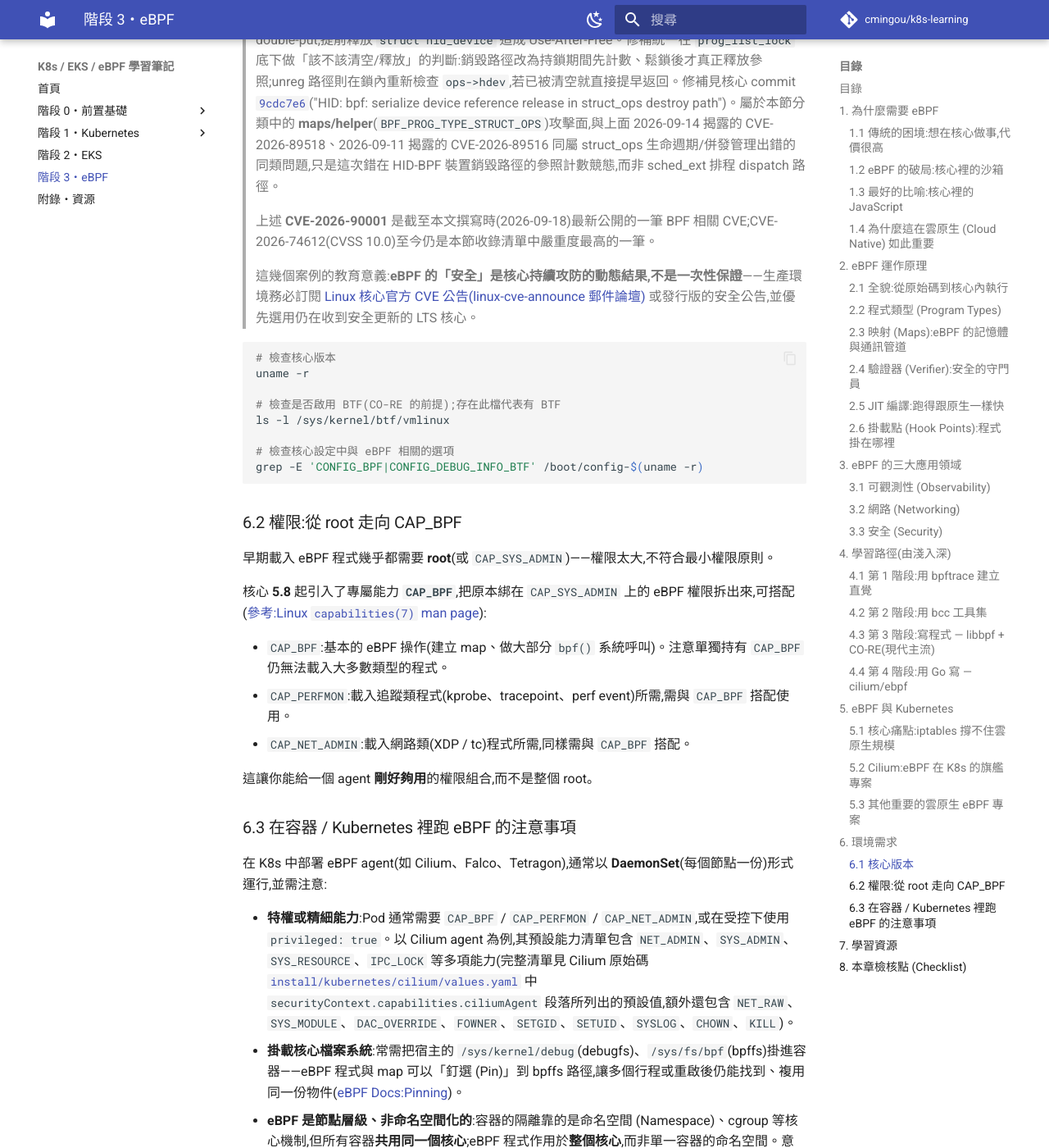
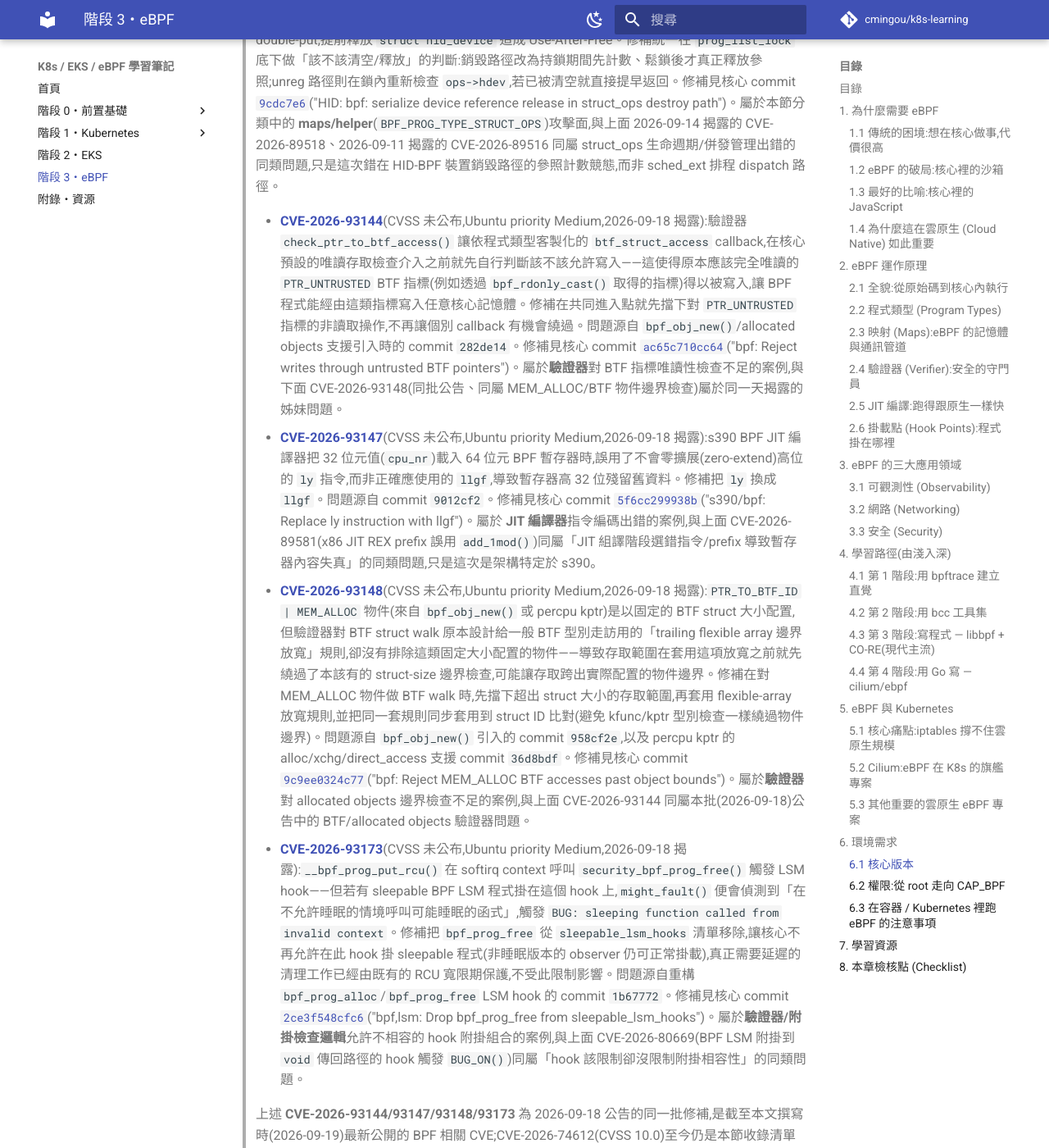
Before and after one commit to cmingou/k8s-learning, an MkDocs documentation site: the page built from docs/03-ebpf/README.md, in a window 1280 px wide and 1400 px high, scrolled down 31327 px. Shown: the whole window at 82% size. Built offline with MkDocs 1.6.1 and Material for MkDocs 9.7.7, drawn with Linux system fonts in a browser that asks for light colours; comment, search, counter and statistics services are not loaded; some of the changed text lies outside the part shown.

Commit message:
Add 4 missing eBPF kernel CVEs from 2026-09-18 disclosure batch
CVE-2026-93144 (verifier: writes allowed through untrusted BTF pointers),
CVE-2026-93147 (s390 BPF JIT missing zero-extension on 32-to-64-bit load),
CVE-2026-93148 (verifier: MEM_ALLOC BTF flexible-array bounds bypass), and
CVE-2026-93173 (BPF LSM: bpf_prog_free sleepable hook called from softirq
context) were all disclosed 2026-09-18 but were missing from the running
CVE list, which previously ended at CVE-2026-90001 (2026-09-17). Updated
the closing "most recent CVE" note accordingly.

Each entry's fix commit was independently verified directly against
github.com/torvalds/linux (commit message and changed files), and each
CVE's existence/disclosure date cross-checked against ubuntu.com/security.
CVSS scores are not yet published by Ubuntu for any of the four, so they
are marked accordingly rather than guessed.

Co-Authored-By: Claude Sonnet 5 <noreply@anthropic.com>
Claude-Session: https://claude.ai/code/session_0134wGLdUbDcLmUix2EhKzTu

```diff
--- a/docs/03-ebpf/README.md
+++ b/docs/03-ebpf/README.md
@@ -608,7 +608,12 @@ eBPF 的功能與核心版本**強相關**。各功能登場的大致里程碑(
 > 上述 **CVE-2026-89579/89580/89581/89518** 為 2026-09-14 公告的同一批修補。
 > - **[CVE-2026-90001](https://ubuntu.com/security/CVE-2026-90001)**(CVSS 7.8 High,2026-09-17 揭露):**HID-BPF**(讓 BPF 程式客製化 HID(Human Interface Device,如滑鼠、鍵盤、觸控板)裝置行為的框架,自核心 6.10 起改以 `BPF_PROG_TYPE_STRUCT_OPS` 實作,見 commit `ebc0d80`「HID: bpf: implement HID-BPF through bpf_struct_ops」)的 struct_ops 銷毀路徑中,裝置移除路徑 `__hid_bpf_ops_destroy_device()` 與 BPF link 釋放路徑 `hid_bpf_unreg()` 分別在不同的鎖定範圍下,各自用「`ops->hdev` 是否為 NULL」判斷該不該由自己釋放裝置參照——但 `hid_bpf_unreg()` 可能先讀到 `ops->hdev` 非 NULL、卡在鎖上等待時,銷毀路徑已先把它清空並釋放參照,導致兩條路徑對同一筆裝置參照各自 double-put,提前釋放 `struct hid_device` 造成 Use-After-Free。修補統一在 `prog_list_lock` 底下做「該不該清空/釋放」的判斷:銷毀路徑改為持鎖期間先計數、鬆鎖後才真正釋放參照;unreg 路徑則在鎖內重新檢查 `ops->hdev`,若已被清空就直接提早返回。修補見核心 commit [`9cdc7e6`](https://github.com/torvalds/linux/commit/9cdc7e6dc7a99ad7311ad5e7c145f2b9ce4e24b0)("HID: bpf: serialize device reference release in struct_ops destroy path")。屬於本節分類中的 **maps/helper**(`BPF_PROG_TYPE_STRUCT_OPS`)攻擊面,與上面 2026-09-14 揭露的 CVE-2026-89518、2026-09-11 揭露的 CVE-2026-89516 同屬 struct_ops 生命週期/併發管理出錯的同類問題,只是這次錯在 HID-BPF 裝置銷毀路徑的參照計數競態,而非 sched_ext 排程 dispatch 路徑。
 >
-> 上述 **CVE-2026-90001** 是截至本文撰寫時(2026-09-18)最新公開的一筆 BPF 相關 CVE;CVE-2026-74612(CVSS 10.0)至今仍是本節收錄清單中嚴重度最高的一筆。
+> - **[CVE-2026-93144](https://ubuntu.com/security/CVE-2026-93144)**(CVSS 未公布,Ubuntu priority Medium,2026-09-18 揭露):驗證器 `check_ptr_to_btf_access()` 讓依程式類型客製化的 `btf_struct_access` callback,在核心預設的唯讀存取檢查介入之前就先自行判斷該不該允許寫入——這使得原本應該完全唯讀的 `PTR_UNTRUSTED` BTF 指標(例如透過 `bpf_rdonly_cast()` 取得的指標)得以被寫入,讓 BPF 程式能經由這類指標寫入任意核心記憶體。修補在共同進入點就先擋下對 `PTR_UNTRUSTED` 指標的非讀取操作,不再讓個別 callback 有機會繞過。問題源自 `bpf_obj_new()`/allocated objects 支援引入時的 commit `282de14`。修補見核心 commit [`ac65c710cc64`](https://github.com/torvalds/linux/commit/ac65c710cc643cbc52b899627577357867249530)("bpf: Reject writes through untrusted BTF pointers")。屬於**驗證器**對 BTF 指標唯讀性檢查不足的案例,與下面 CVE-2026-93148(同批公告、同屬 MEM_ALLOC/BTF 物件邊界檢查)屬於同一天揭露的姊妹問題。
+> - **[CVE-2026-93147](https://ubuntu.com/security/CVE-2026-93147)**(CVSS 未公布,Ubuntu priority Medium,2026-09-18 揭露):s390 BPF JIT 編譯器把 32 位元值(`cpu_nr`)載入 64 位元 BPF 暫存器時,誤用了不會零擴展(zero-extend)高位的 `ly` 指令,而非正確應使用的 `llgf`,導致暫存器高 32 位殘留舊資料。修補把 `ly` 換成 `llgf`。問題源自 commit `9012cf2`。修補見核心 commit [`5f6cc299938b`](https://github.com/torvalds/linux/commit/5f6cc299938b561cb01e343bab7042611fcee12a)("s390/bpf: Replace ly instruction with llgf")。屬於 **JIT 編譯器**指令編碼出錯的案例,與上面 CVE-2026-89581(x86 JIT REX prefix 誤用 `add_1mod()`)同屬「JIT 組譯階段選錯指令/prefix 導致暫存器內容失真」的同類問題,只是這次是架構特定於 s390。
+> - **[CVE-2026-93148](https://ubuntu.com/security/CVE-2026-93148)**(CVSS 未公布,Ubuntu priority Medium,2026-09-18 揭露):`PTR_TO_BTF_ID | MEM_ALLOC` 物件(來自 `bpf_obj_new()` 或 percpu kptr)是以固定的 BTF struct 大小配置,但驗證器對 BTF struct walk 原本設計給一般 BTF 型別走訪用的「trailing flexible array 邊界放寬」規則,卻沒有排除這類固定大小配置的物件——導致存取範圍在套用這項放寬之前就先繞過了本該有的 struct-size 邊界檢查,可能讓存取跨出實際配置的物件邊界。修補在對 MEM_ALLOC 物件做 BTF walk 時,先擋下超出 struct 大小的存取範圍,再套用 flexible-array 放寬規則,並把同一套規則同步套用到 struct ID 比對(避免 kfunc/kptr 型別檢查一樣繞過物件邊界)。問題源自 `bpf_obj_new()` 引入的 commit `958cf2e`,以及 percpu kptr 的 alloc/xchg/direct_access 支援 commit `36d8bdf`。修補見核心 commit [`9c9ee0324c77`](https://github.com/torvalds/linux/commit/9c9ee0324c774490ae953162aaaf4561d222bd93)("bpf: Reject MEM_ALLOC BTF accesses past object bounds")。屬於**驗證器**對 allocated objects 邊界檢查不足的案例,與上面 CVE-2026-93144 同屬本批(2026-09-18)公告中的 BTF/allocated objects 驗證器問題。
+> - **[CVE-2026-93173](https://ubuntu.com/security/CVE-2026-93173)**(CVSS 未公布,Ubuntu priority Medium,2026-09-18 揭露):`__bpf_prog_put_rcu()` 在 softirq context 呼叫 `security_bpf_prog_free()` 觸發 LSM hook——但若有 sleepable BPF LSM 程式掛在這個 hook 上,`might_fault()` 便會偵測到「在不允許睡眠的情境呼叫可能睡眠的函式」,觸發 `BUG: sleeping function called from invalid context`。修補把 `bpf_prog_free` 從 `sleepable_lsm_hooks` 清單移除,讓核心不再允許在此 hook 掛 sleepable 程式(非睡眠版本的 observer 仍可正常掛載),真正需要延遲的清理工作已經由既有的 RCU 寬限期保護,不受此限制影響。問題源自重構 `bpf_prog_alloc`/`bpf_prog_free` LSM hook 的 commit `1b67772`。修補見核心 commit [`2ce3f548cfc6`](https://github.com/torvalds/linux/commit/2ce3f548cfc6a1fe4c53479cf8a21931cdfd51d8)("bpf,lsm: Drop bpf_prog_free from sleepable_lsm_hooks")。屬於**驗證器/附掛檢查邏輯**允許不相容的 hook 附掛組合的案例,與上面 CVE-2026-80669(BPF LSM 附掛到 `void` 傳回路徑的 hook 觸發 `BUG_ON()`)同屬「hook 該限制卻沒限制附掛相容性」的同類問題。
+>
+> 上述 **CVE-2026-93144/93147/93148/93173** 為 2026-09-18 公告的同一批修補,是截至本文撰寫時(2026-09-19)最新公開的 BPF 相關 CVE;CVE-2026-74612(CVSS 10.0)至今仍是本節收錄清單中嚴重度最高的一筆。
 >
 > 這幾個案例的教育意義:**eBPF 的「安全」是核心持續攻防的動態結果,不是一次性保證**——生產環境務必訂閱 [Linux 核心官方 CVE 公告(linux-cve-announce 郵件論壇)](https://docs.kernel.org/process/cve.html) 或發行版的安全公告,並優先選用仍在收到安全更新的 LTS 核心。
 
```
